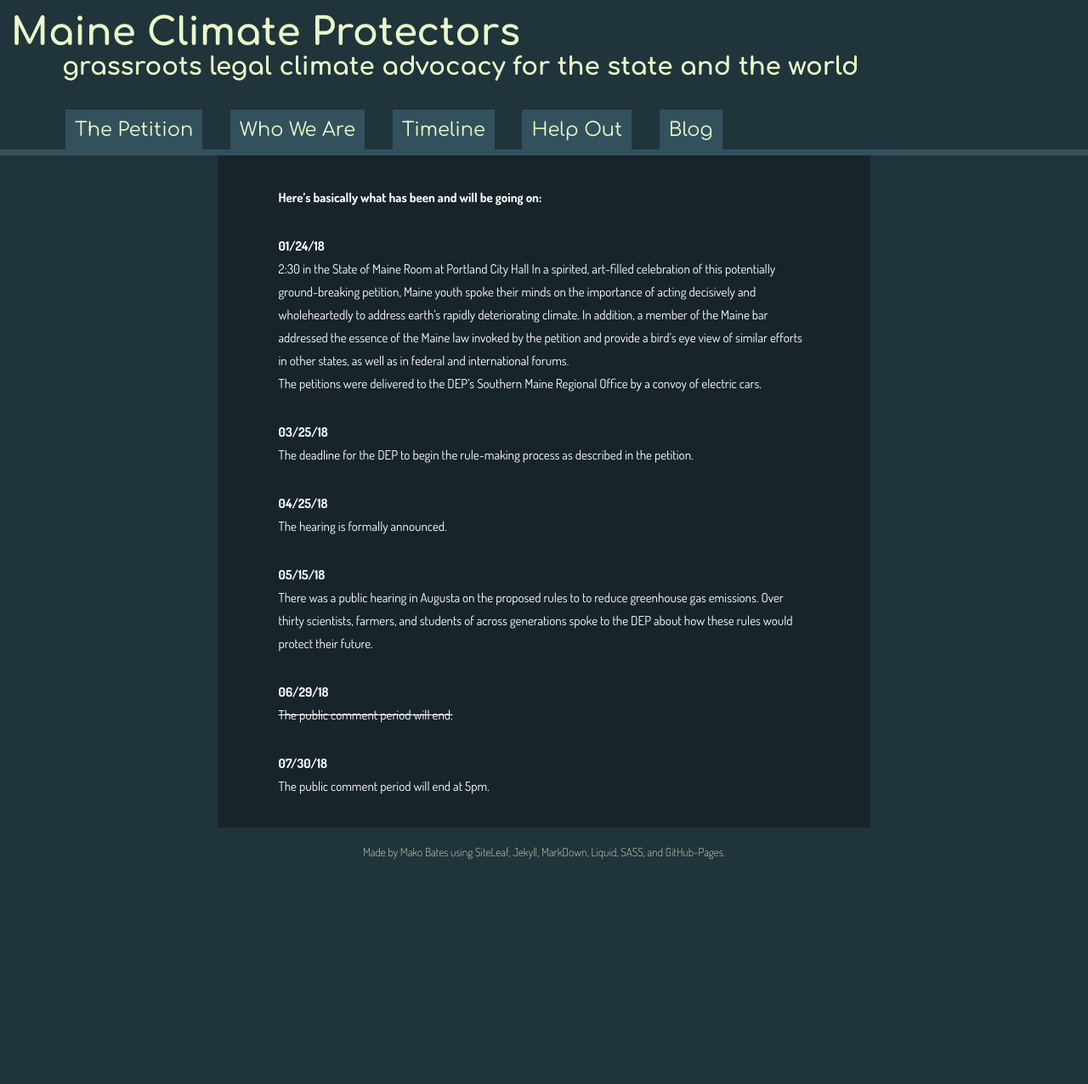
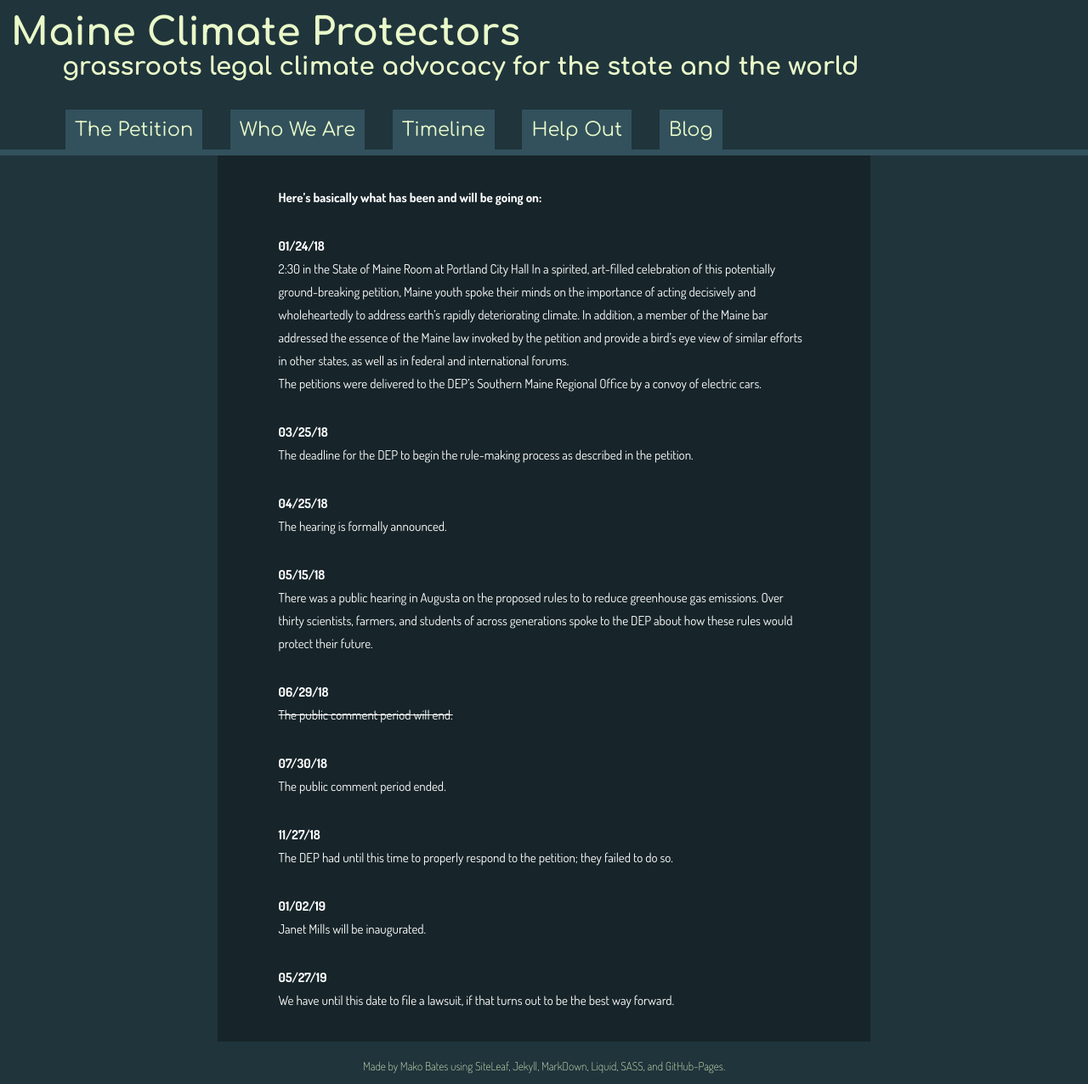
Before and after one commit to ShapeOfMatter/maine-climate-protectors, a Jekyll site: the page built from timeline.markdown, in a window 1280 px wide. Shown: the whole page at 85% size. Built offline with Jekyll 4.4.1, drawn with Linux system fonts in a browser that asks for light colours; before the commit the page ends 1024 px from its top, so only the background shows below that.

Commit message:
Updated Timeline

```diff
--- a/timeline.markdown
+++ b/timeline.markdown
@@ -23,7 +23,15 @@ events:
 - date: 2018-06-29 00:00:00 -04:00
   text: "~~The public comment period will end.~~"
 - date: 2018-07-30 00:00:00 -04:00
-  text: The public comment period will end at 5pm.
+  text: The public comment period ended.
+- date: 2018-11-27 00:00:00 -05:00
+  text: The DEP had until this time to properly respond to the petition; they failed
+    to do so.
+- date: 2019-05-27 00:00:00 -04:00
+  text: We have until this date to file a lawsuit, if that turns out to be the best
+    way forward.
+- date: 2019-01-02 00:00:00 -05:00
+  text: Janet Mills will be inaugurated.
 ---
 
 {% comment %}
```
